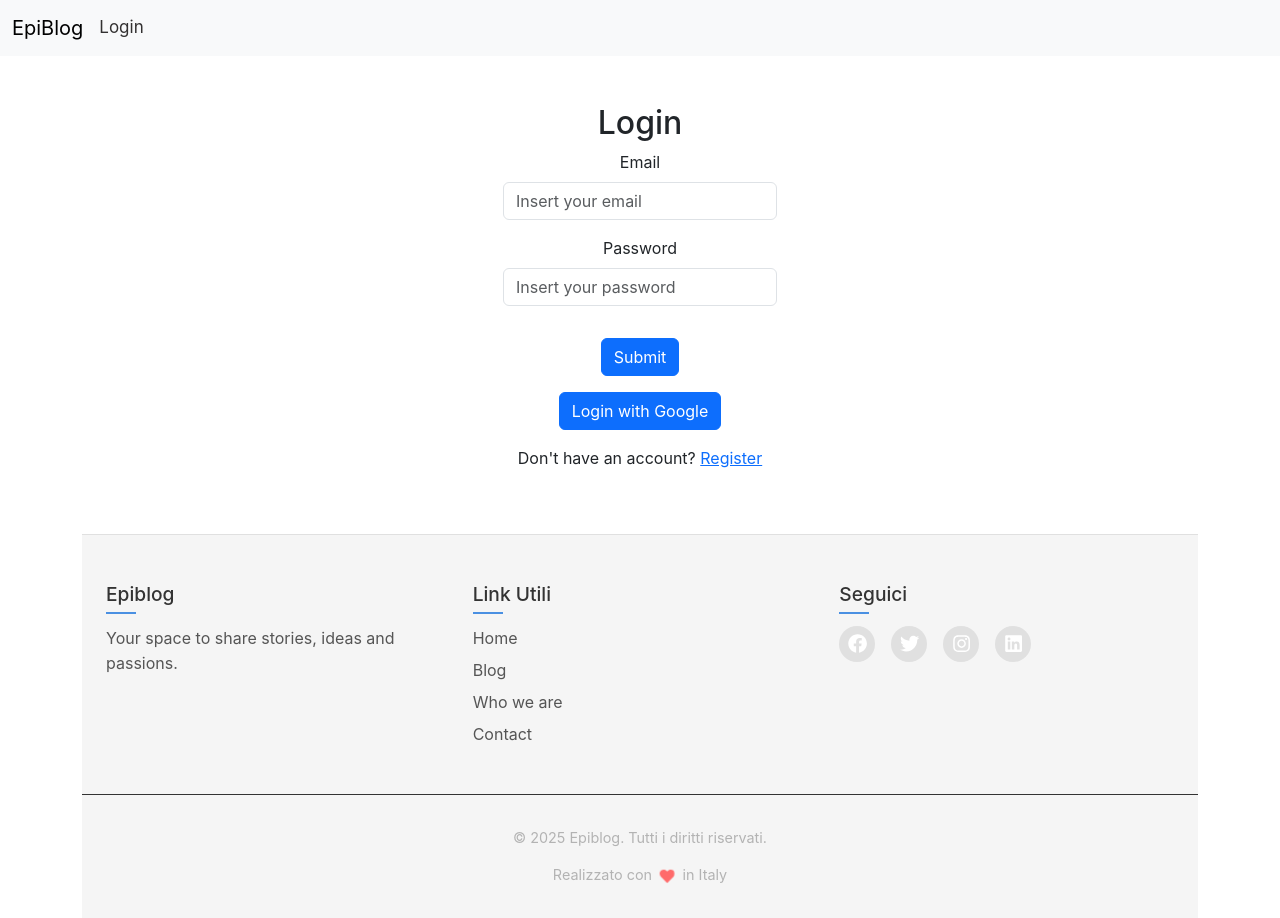
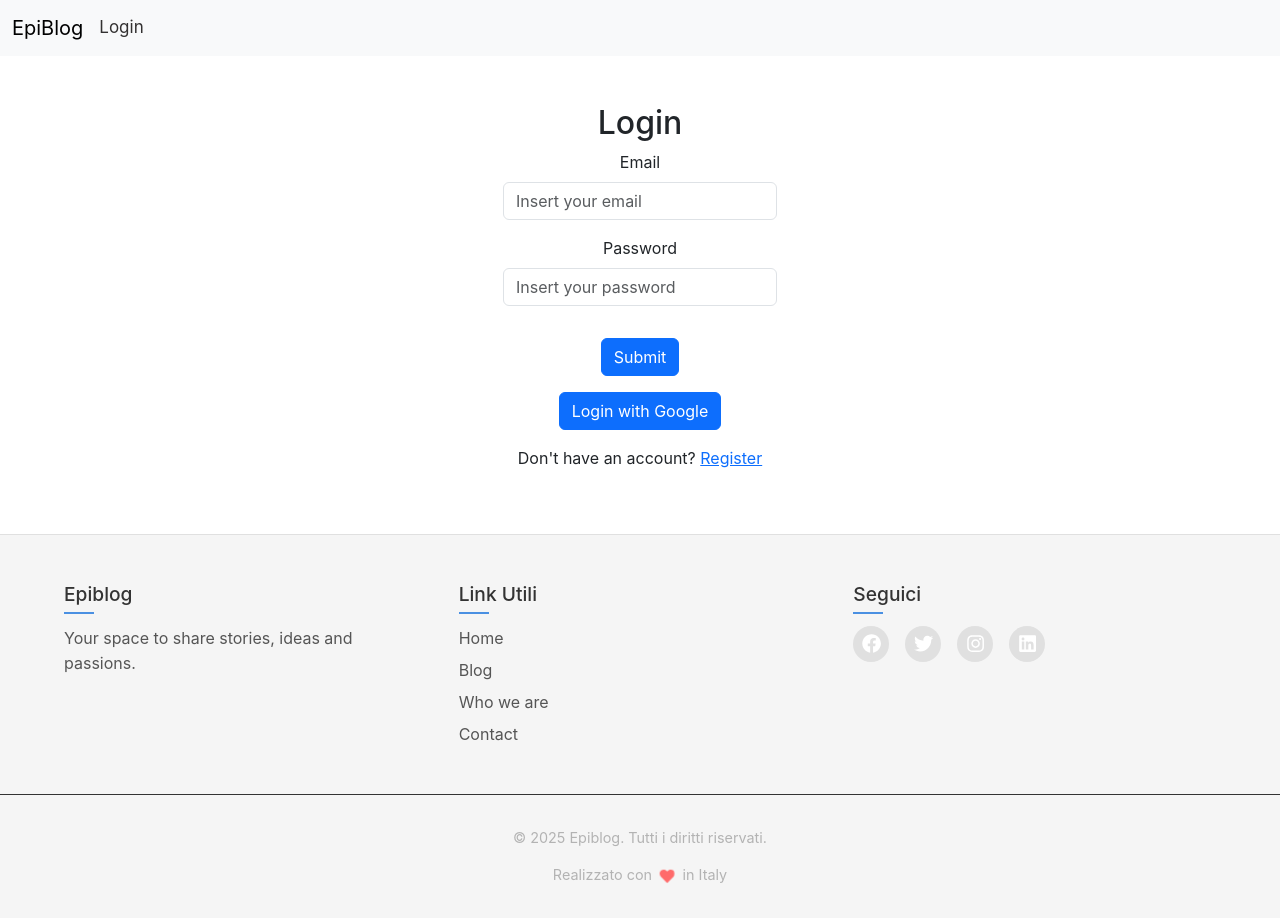
Before and after one commit to SimoneTaccarelli/Epiblog, a React (Create React App) app in the folder Front-end/epiblog/: page /login in a window 1280 px wide. Built offline with nearby package versions, Linux system fonts and the light colour scheme; no server answers.

Commit message:
aggiornato footer

```diff
--- a/Front-end/epiblog/src/components/AppContent.js
+++ b/Front-end/epiblog/src/components/AppContent.js
@@ -35,8 +35,10 @@ function AppContent() {
                         <Route path="/login" element={<Login />} />
                     )}
                 </Routes>
+            </Container>
+            <div className="container-fluid p-0">
                 <Footer />
-            </Container>
+            </div>
         </>
     );
 }
```
Lines whose indentation alone changed are shown as unchanged.
